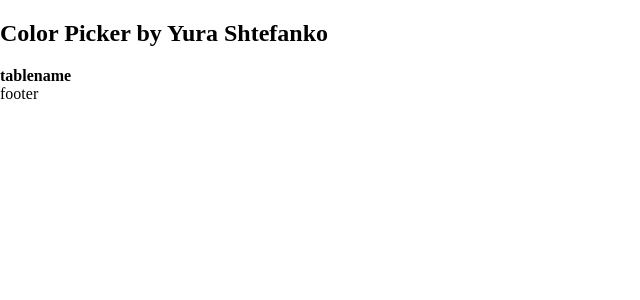
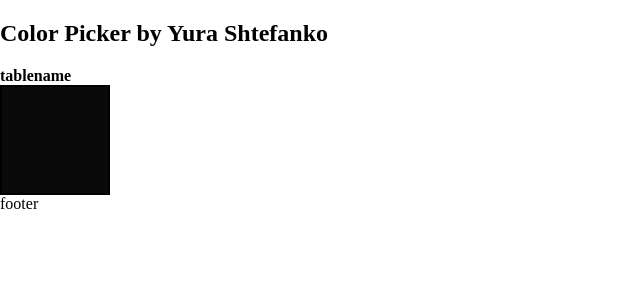
Before and after one commit to Viper-JSX/Colormania-React, a React (Create React App) app: page /tables/tablename in a window 1280 px wide. Shown: the top 300 px of the page, without its empty margins (0-640 px from the left). Built offline with nearby package versions, Linux system fonts and the light colour scheme.

Commit message:
Created Color, ColorInfoLabel component, added color and info rendering logic

```diff
--- a/package.json
+++ b/package.json
@@ -45,5 +45,9 @@
       "last 1 firefox version",
       "last 1 safari version"
     ]
+  },
+  "devDependencies": {
+    "@types/styled-components": "^5.1.26",
+    "styled-components": "^5.3.5"
   }
 }
--- a/src/components/Layout/Layout.tsx
+++ b/src/components/Layout/Layout.tsx
@@ -1,6 +1,7 @@
 import React from "react";
 import { Routes, Route } from "react-router";
 import { stringToUrl } from "../../api/string_to_url";
+import Color from "../../classes/Color";
 import TableClass from "../../classes/Table";
 import { LayoutProps } from "../../typescript/types";
 import Footer from "../Footer/Footer";
@@ -12,7 +13,10 @@ import Tables from "../Tables/Tables";
 const tables:TableClass[] = [
     new TableClass("tablename", new Date()),
     new TableClass("maleNa da xla", new Date()),
-    new TableClass("somebody stupid", new Date()) ];
+    new TableClass("somebody stupid", new Date())
+];
+
+tables[0].addColor(new Color("dark", new Date(), { r: 10, g: 10, b: 10 }))
 
 tables.map((table) => console.log(stringToUrl(table.name)));
 
@@ -25,7 +29,7 @@ function Layout({ appTitle, handleColorModeChange, handleTableSortCriteriaChange
                     <Route path="/tables" element={<Tables tables={tables} />} />
                     {
                         tables.map((table) =>
-                            <Route path={`/tables/${stringToUrl(table.name)}`} element={<b>{table.name}</b>} key={`${table.name}_route`} />
+                            <Route path={`/tables/${stringToUrl(table.name)}`} element={<Table table={table} />}  key={`${table.name}_table`}/>
                         )
                     }
 
--- /dev/null
+++ b/src/components/Tables/Color/Color.tsx
@@ -0,0 +1,32 @@
+import styled from "styled-components";
+import ColorClass from "../../../classes/Color";
+import { RGBValue } from "../../../typescript/types";
+import ColorInfoLabel from "./Color_info_label";
+
+interface StyledColorProps{
+    colorRgbValue: { r: number, g:number, b: number };
+};
+
+
+const StyledColor = styled.div<StyledColorProps>`
+    width: max-content;
+    aspect-ratio: 1/1;
+    background-color: rgb(${(props) => props?.colorRgbValue.r }, ${(props) => props?.colorRgbValue.g}, ${(props) => props?.colorRgbValue.b} );
+    border: 2px solid black;
+    transition: 0.2s;
+
+    &:hover > .colorInfoLabel{
+        opacity: 1;
+    }
+`;
+
+function Color({ color } : { color: ColorClass }):JSX.Element{
+
+    return(
+        <StyledColor className="color" colorRgbValue={color.rgbValue}>
+            <ColorInfoLabel color={color} />
+        </StyledColor>
+    );
+}
+
+export default Color;
--- /dev/null
+++ b/src/components/Tables/Color/Color_info_label.tsx
@@ -0,0 +1,23 @@
+import styled from "styled-components";
+
+import ColorClass from "../../../classes/Color";
+import ColorValueInfo from "./Color_value_info";
+
+const StyledColorInfoLabel = styled.div`
+    width: 100%;
+    height: 100%;
+    color: white;
+    background-color: rgba(220, 220, 220, 0.8);
+    transition: 0.2s;
+    opacity: 0;
+`;
+
+function ColorInfoLabel({ color } : { color: ColorClass }):JSX.Element{
+    return(
+        <StyledColorInfoLabel className="colorInfoLabel">
+            <ColorValueInfo colorValue={color.currentConvertedValue} />
+        </StyledColorInfoLabel>
+    );
+}
+
+export default ColorInfoLabel;
--- /dev/null
+++ b/src/components/Tables/Color/Color_value_info.tsx
@@ -0,0 +1,38 @@
+import { ConvertedColorValue, HSLValue, RGBValue } from "../../../typescript/types";
+
+function ColorValueInfo({ colorValue } : {colorValue: ConvertedColorValue}):JSX.Element{
+    const colorValueKeys = Object.keys(colorValue);
+
+    const valueIsRgbTypeGuard = (value: ConvertedColorValue):value is RGBValue => true;
+    const valueIsHslTypeGuard = (value: ConvertedColorValue):value is HSLValue => true;
+
+    const valueIsRgb = valueIsRgbTypeGuard(colorValue); //If value is of type RGBValue then it returns true. It's a type guard. The object passed is { r: 10 g: 10 , b: 10 }
+    const valueIsHsl = valueIsHslTypeGuard(colorValue); //so it returns true. Here ConvertedColorValue is RGBValue | HSLValue
+
+
+
+    console.log(colorValue)
+
+    if(valueIsRgb){
+        return(
+            <div>
+                <span>R: {colorValue.r}</span>
+                <span>G: {colorValue.g}</span>
+                <span>B: {colorValue.b}</span>
+            </div>
+        );
+    }
+
+    else if(valueIsHsl){
+        return(
+            <div>
+                <span>H: {colorValue.h}</span>
+                <span>S: {colorValue.s}</span>
+                <span>L: {colorValue.l}</span>
+            </div>
+        );
+    }
+
+};
+
+export default ColorValueInfo;
--- a/src/components/Tables/Table.tsx
+++ b/src/components/Tables/Table.tsx
@@ -1,10 +1,15 @@
-import Color from "../../classes/Color";
+import Color from "./Color/Color";
 import TableClass from "../../classes/Table";
 
 function Table({ table } : { table: TableClass }){
+    table.colors.map((color) => console.log(color))
+    console.log("Shit")
     return(
         <div className="table">
-            {table.name}
+            <b className="tableName">{table.name}</b>
+            {
+                table.colors.map((color) => <Color color={color} key={`${table.name}_${color.name}`} />)
+            }
         </div>
     );
 }
--- a/src/components/Tables/Tables.tsx
+++ b/src/components/Tables/Tables.tsx
@@ -1,3 +1,5 @@
+import { NavLink } from "react-router-dom";
+import { stringToUrl } from "../../api/string_to_url";
 import TableClass from "../../classes/Table";
 import Table from "./Table";
 
@@ -7,7 +9,7 @@ function Tables({ tables } : {tables: TableClass[]}):JSX.Element{
             <b>Tables</b>
 
             {
-                tables.map((table) => <Table table={table} key={`${table.name}_table`} /> )
+                tables.map((table) => <NavLink to={stringToUrl(table.name)}>{table.name}</NavLink> )
             }
         </div>
     );
--- a/src/typescript/types.tsx
+++ b/src/typescript/types.tsx
@@ -48,7 +48,9 @@ export type RGBValue = {
 }
 
 export type HSLValue = {
-
+    h: number;
+    s: number;
+    l: number;
 }
 
 export type ConvertedColorValue = RGBValue | HSLValue;
```
Also changed, not shown: 1 other file (tests, documents, lock files or other folders).
